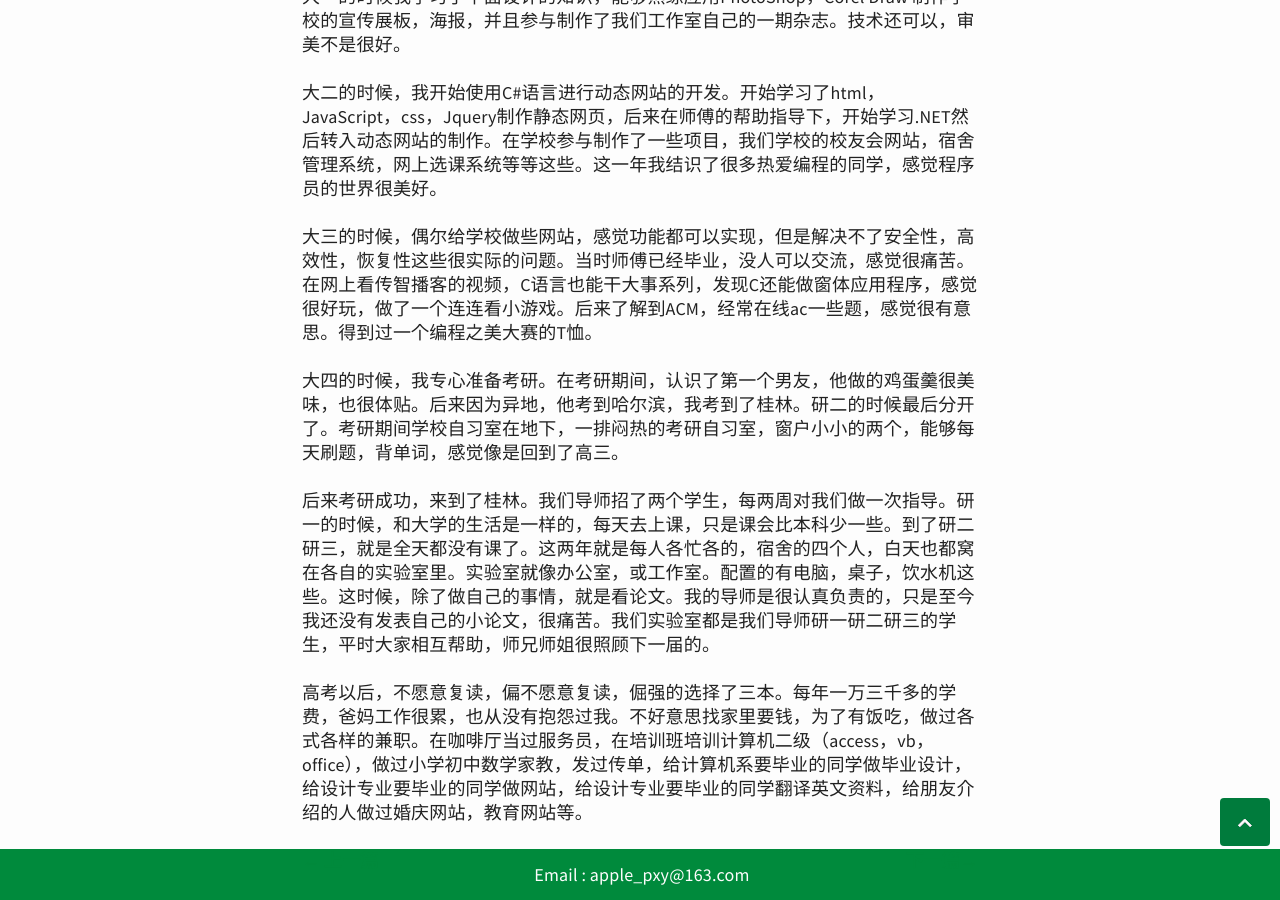
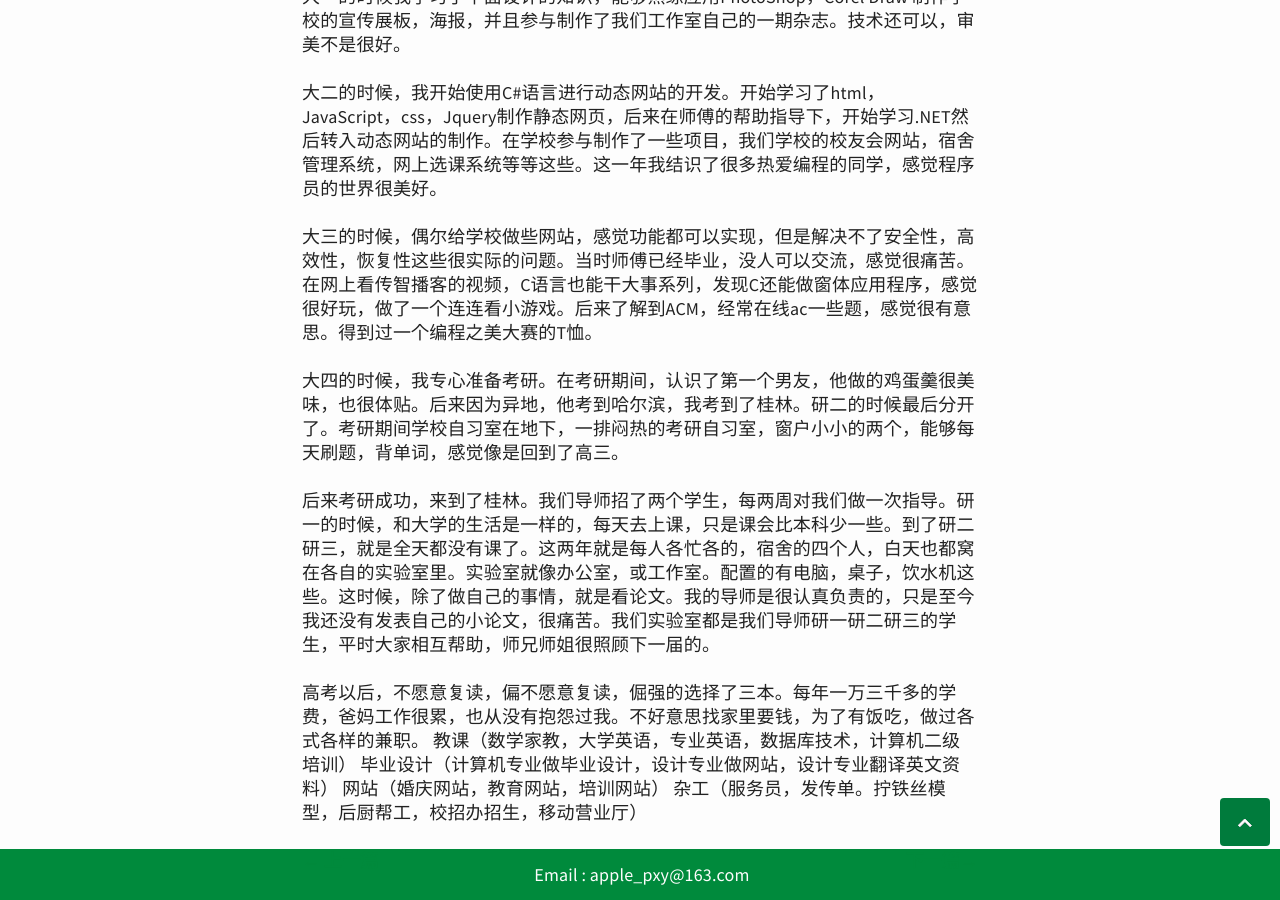
Before and after one commit to xiaoyu33/xiaoyu33.github.io, a Jekyll site: the page built from _posts/2015-08-15-this is xiaoyu.md, in a window 1280 px wide and 900 px high, scrolled down 638 px. Built offline with Jekyll 4.4.1, drawn with Linux system fonts in a browser that asks for light colours; comment, search, counter and statistics services are not loaded.

Commit message:
Update 2015-08-15-this is xiaoyu.md

```diff
--- a/_posts/2015-08-15-this is xiaoyu.md
+++ b/_posts/2015-08-15-this is xiaoyu.md
@@ -22,4 +22,8 @@ this is xiaoyu's blog
 
 后来考研成功，来到了桂林。我们导师招了两个学生，每两周对我们做一次指导。研一的时候，和大学的生活是一样的，每天去上课，只是课会比本科少一些。到了研二研三，就是全天都没有课了。这两年就是每人各忙各的，宿舍的四个人，白天也都窝在各自的实验室里。实验室就像办公室，或工作室。配置的有电脑，桌子，饮水机这些。这时候，除了做自己的事情，就是看论文。我的导师是很认真负责的，只是至今我还没有发表自己的小论文，很痛苦。我们实验室都是我们导师研一研二研三的学生，平时大家相互帮助，师兄师姐很照顾下一届的。
 
-高考以后，不愿意复读，偏不愿意复读，倔强的选择了三本。每年一万三千多的学费，爸妈工作很累，也从没有抱怨过我。不好意思找家里要钱，为了有饭吃，做过各式各样的兼职。在咖啡厅当过服务员，在培训班培训计算机二级（access，vb，office），做过小学初中数学家教，发过传单，给计算机系要毕业的同学做毕业设计，给设计专业要毕业的同学做网站，给设计专业要毕业的同学翻译英文资料，给朋友介绍的人做过婚庆网站，教育网站等。
+高考以后，不愿意复读，偏不愿意复读，倔强的选择了三本。每年一万三千多的学费，爸妈工作很累，也从没有抱怨过我。不好意思找家里要钱，为了有饭吃，做过各式各样的兼职。
+教课（数学家教，大学英语，专业英语，数据库技术，计算机二级培训）
+毕业设计（计算机专业做毕业设计，设计专业做网站，设计专业翻译英文资料）
+网站（婚庆网站，教育网站，培训网站）
+杂工（服务员，发传单。拧铁丝模型，后厨帮工，校招办招生，移动营业厅）
```
